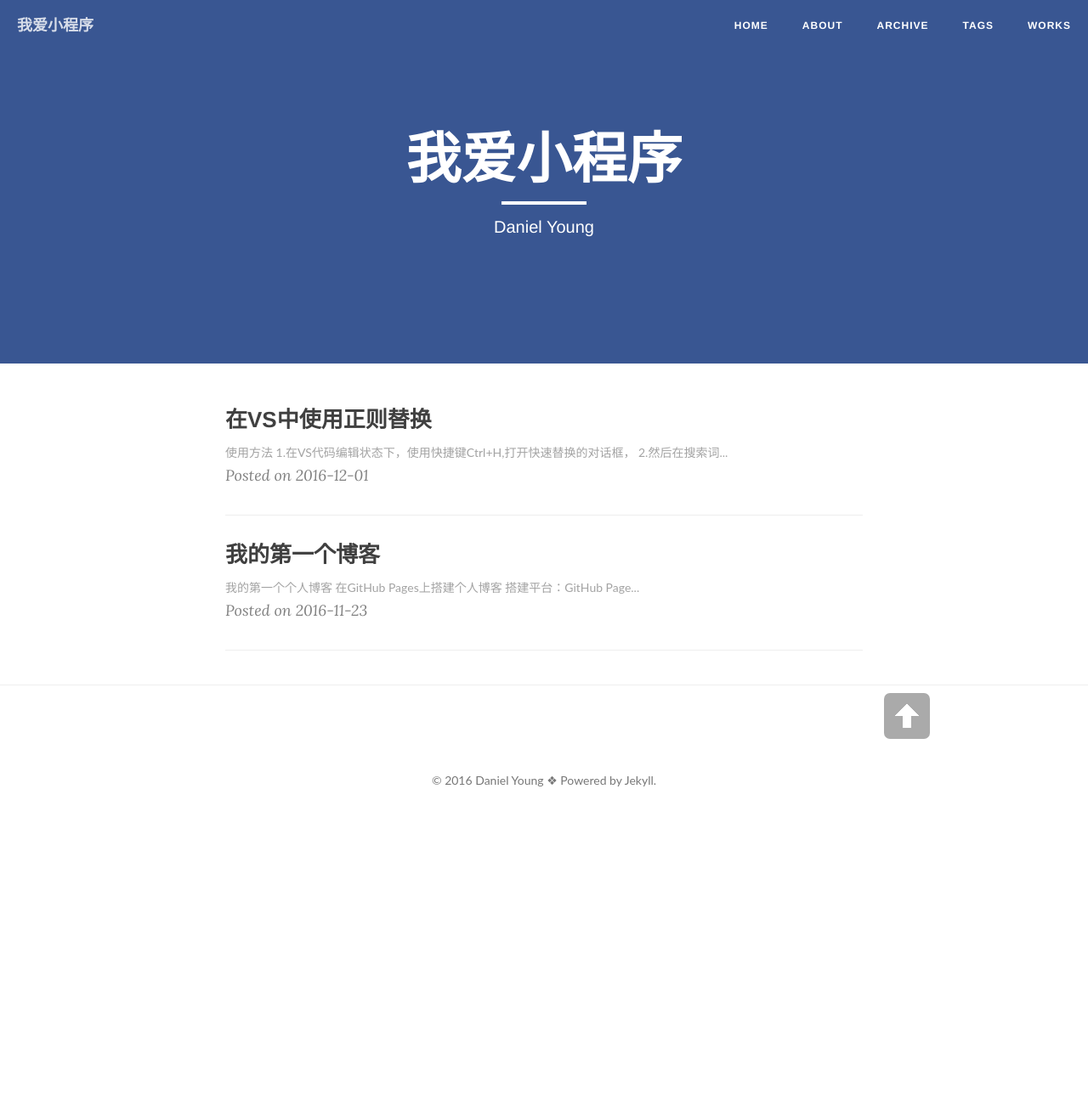
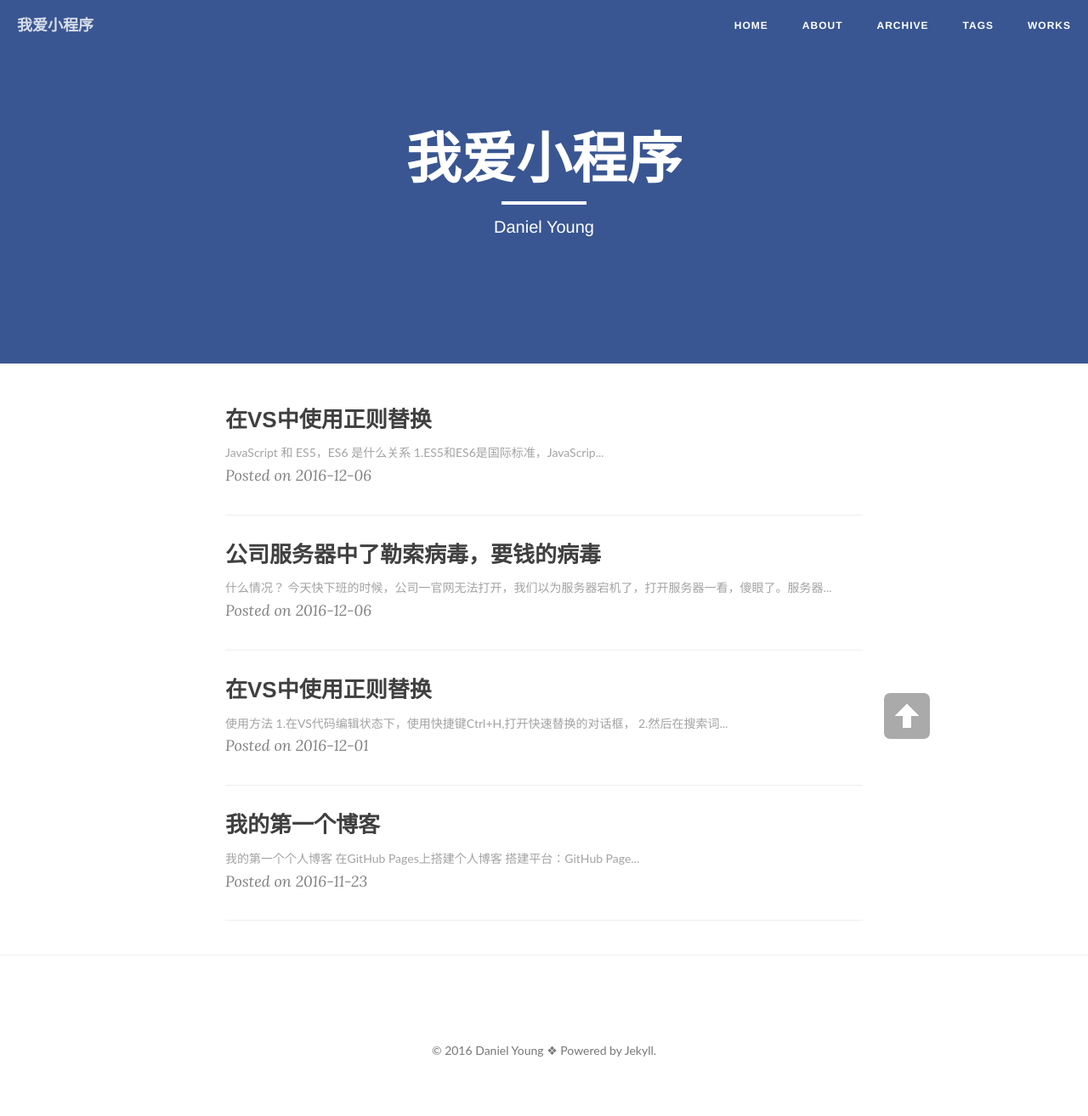
Before and after one commit to iminiapp/iminiapp.github.io, a Jekyll site: the page built from index.html, in a window 1280 px wide. Shown: the whole page at 85% size. Built offline with Jekyll 4.4.1, drawn with Linux system fonts in a browser that asks for light colours; nearby versions of some CDN libraries; the list of posts is cut into pages by our own code; before the commit the page ends 996 px from its top, so only the background shows below that; part of the change alters nothing that is shown.

```diff
--- a/_posts/2016-12-01-regular-replace-in-vs.md
+++ b/_posts/2016-12-01-regular-replace-in-vs.md
@@ -3,7 +3,7 @@ layout: post
 title: 在VS中使用正则替换
 date: 2016-12-01
 categories: blog
-tags: [正则]
+tags: [vs,IDE,正则]
 description: VS2012及其以后的版本支持强大的正则替换
 ---
 
@@ -32,3 +32,8 @@ description: VS2012及其以后的版本支持强大的正则替换
 我在实际项目中的需求是sql转换，将sqlserver替换成mysql。其中语法差别之一就是sqlserver使用中括号\[\]标识关键字，而mysql是使用``来标识关键字。
 项目中很多字段都是用中括号包住的，字段名称都是小写字母+下划线组成，例如: [user_name]。
 所以我写的查找正则表达式是"\\[[a-z_]+\\]",其中中括号是我要替换的内容，而字段名称（user_name）是我需要保留的动态内容。所以我们用小括号\(.\*\)标识出动态内容："\\[([a-z_]+)(.*)\\]"。然后我们在替换表达式中用 $1把动态内容保留下来，完成替换。
+
+
+### Changelog
+
+- 2016-12-01 创建
--- /dev/null
+++ b/_posts/2016-12-06-blackmail-virus.md
@@ -0,0 +1,48 @@
+---
+layout: post
+title: 公司服务器中了勒索病毒，要钱的病毒
+date: 2016-12-06
+categories: blog
+tags: [病毒]
+description:
+---
+
+### 什么情况？
+
+今天快下班的时候，公司一官网无法打开，我们以为服务器宕机了，打开服务器一看，傻眼了。服务器上所有的文件都加了个后缀 .[MKKitana@india.com].wallet。大腿一拍：糟了，服务器被攻击了。为啥后缀名里还带有邮箱地址？大腿一拍：糟了，中了勒索病毒了。把文件后缀名去掉，打开果然全是乱码。
+
+勒索病毒一般对文件内容采用RSA-2048加密算法来加密文件内容，这种加密算法是当前HTTPS安全访问的加密算法，目前没有破解的可能。要想恢复文件，只有拿到加密密钥才能解密。哪儿去找密钥，这不给你留了一个邮箱地址嘛，一看地址病毒制造者估计是个阿三。联系他，缴赎金，一般都是比特币。少则要一个，多则五六个。目前比特币市场价可是四千多人民币啊。
+
+大腿一拍：糟了，文件怕是恢复不了了。果然老板说，要钱没有，网站必须尽快恢复。
+
+给这个邮箱发了一个f**k you。然后加班恢复系统，安装环境，发布站点。要命的是网站上那些动态文件全部找不回来了。
+
+### 什么是勒索病毒？
+
+勒索软件是一个新的计算机病毒，它已经被归类在勒索软件类别里。今年，敲诈者病毒在全球范围内大规模爆发，泛滥到什么程度了呢?在国外，FBI为了抓捕病毒制作者，悬赏300万美元并挂出了头号通缉令，试图遏制敲诈者病毒的气焰;因为网络犯罪者已经注意到很多用户对于永久失去他们的个人文件感到害怕。然而，如果你不了解什么是勒索软件病毒以及它是如何操作的，建议你阅读以下提供的信息。
+
+遭遇敲诈者病毒不是什么新鲜事儿，近期，各种社交媒体上关于该病毒的求助声不断，敲诈者病毒会利用伪装、暗示和威胁等手段诱骗网友上钩。
+
+中了敲诈者病毒，轻则电脑锁屏，影响系统的正常使用;重则加密文档甚至整个磁盘，出现数据被毁或者服务器崩溃的局面。想要恢复珍贵的数据资料?你就要按照提示向敲诈者缴纳赎金(通常是比特币)!
+
+先不说普通用户很难搞到比特币，就算真的能买到，也很难承受敲诈者的狮子大开口。要知道，现在的勒索金额折合成人民币的话，少则几千，多则上万!
+
+摆在用户面前的只有两条路，不交赎金?那你的文档基本就等于废纸了!交赎金?极有可能面临文档和财物两空的后果。你觉得那些毫无道德操守的黑客在拿了你的赎金后，还会信守诺言告诉你解密方式吗?
+
+勒索软件一般会伪装成安全的 Word 文档后附加在受害者的电子邮件。这个文档含有恶意代码，并会在 Word 的宏指令被启动时激活，然后恶意代码就会下载勒索软件的可执行文件并将它运行。恶意软件会扫描计算机并加密受害者的个人文件，包括文档、音乐、视频文件、存档等基本上所有的文件。在加密每个文件后，这个病毒会将 .[MKKitana@india.com].wallet 扩展名字加在被加密的文件名。这个病毒使用了 RSA-2048 加密计算法来加密文件，这是一个非常复杂的计算法，因此很难被破解。受害者无法存取这些被加密的文件，但这个病毒告知受害者他们可以将这些文件买下来。
+
+有些勒索软件会将你的计算机桌面墙纸更换成一个含有信息的图像，并将勒索字条置放在含有被加密文件的文件夹里。桌面上的讯息和勒索字条里所含的内容是一样的，说明了计算机里的文件已经被加密。如果受害者想要取回这些文件，那就必须将一份被加密的文件发送到特定电邮地址。
+
+有些勒索软件并没有注明换取解密密钥的赎金数额，这有可能意味着此病毒的背后操控者准备与受害者协商，也有可能是他们为不同的受害者设定了不同的数额。然而，在你决定支付款项之前，你应该记住几样事情。
+-首先，没有任何保证这些网站犯罪者会提供你解密密钥，因此你将会面对损失文件和金钱的风险。
+-其次，当你愿意支付赎金时，就表明了你支持网络犯罪者并鼓励他们日后进行更多的犯罪活动。
+
+### 你得到了什么教训？
+
+- 怎么中了病毒？不知道，总之以后不要手贱乱点。
+
+- 备份，备份，再备份。
+
+### Changelog
+
+- 2016-12-06 创建
--- /dev/null
+++ b/_posts/2016-12-06-learning-of-es6.md
@@ -0,0 +1,27 @@
+---
+layout: post
+title: 在VS中使用正则替换
+date: 2016-12-06
+categories: blog
+tags: [js,ES6]
+description:
+---
+
+### JavaScript 和 ES5，ES6 是什么关系
+
+1.ES5和ES6是国际标准，JavaScript是标准的实现
+
+
+### js ==与===区别
+
+- 对于string,number等基础类型，==和===是有区别的
+	--不同类型间比较，==之比较“转化成同一类型后的值”看“值”是否相等，===如果类型不同，其结果就是不等
+- 对于Array,Object等高级类型，==和===是没有区别的
+	--进行“指针地址”比较
+- 基础类型与高级类型，==和===是有区别的
+	--对于==，将高级转化为基础类型，进行“值”比较
+	--因为类型不同，===结果为false
+
+### Changelog
+
+- 2016-12-06 创建
```
